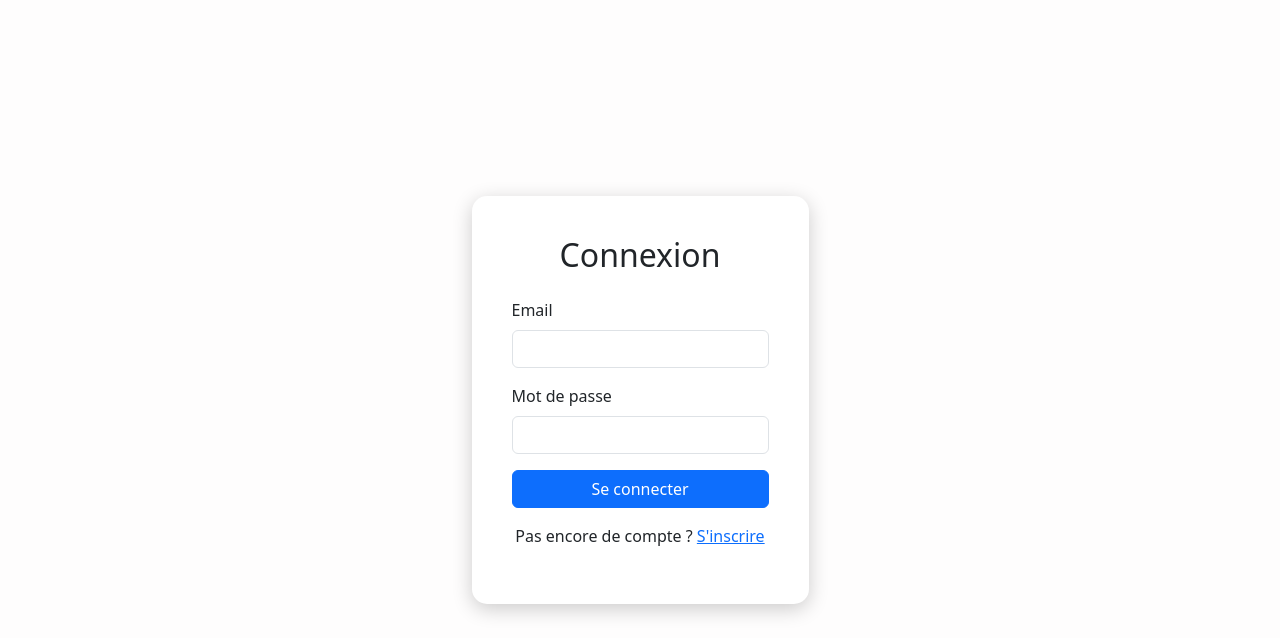
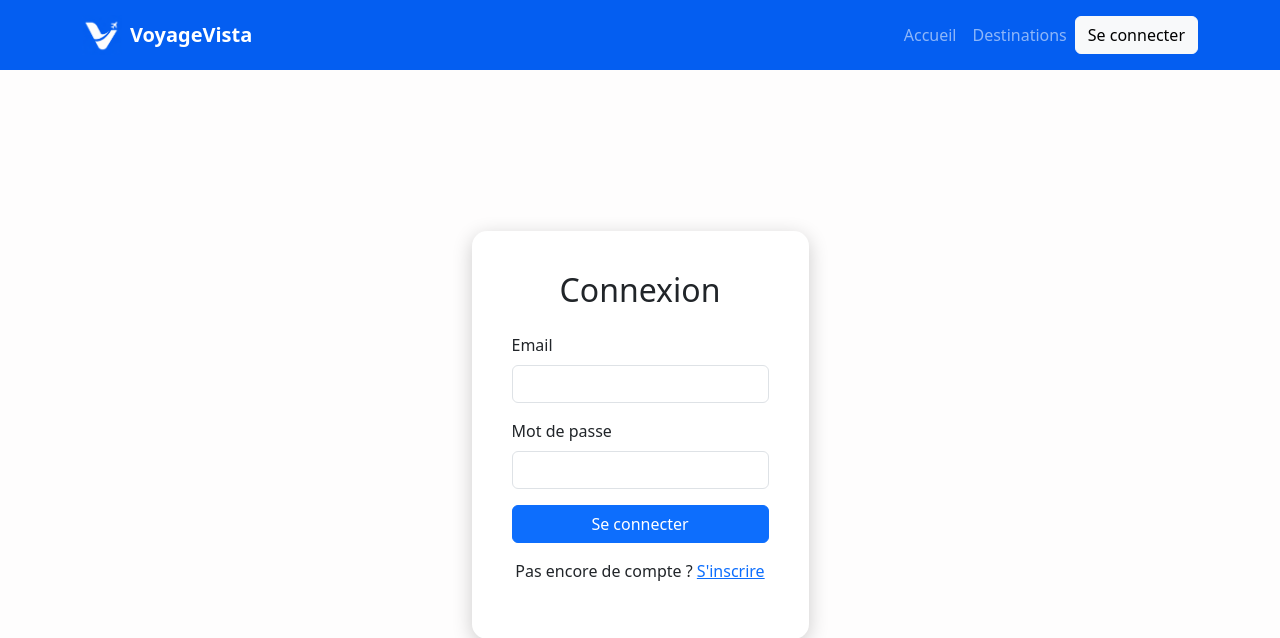
Before and after one commit to nicolas-c14/Voyage_Vista_website, a PHP site: page /login.php in a window 1280 px wide. Shown: the top 638 px of the page. Run offline with PHP 8.4, Linux system fonts and the light colour scheme.

Commit message:
Logo onglet, et image déco

```diff
--- a/admin/add-destination.php
+++ b/admin/add-destination.php
@@ -83,6 +83,7 @@ if ($_SERVER["REQUEST_METHOD"] === "POST") {
     <title>
         Ajouter Destination
     </title>
+    <link rel="icon" href="assets/images/VoyageVistaLogo.png" type="image/png">
 
     <!-- Bootstrap -->
     <link rel="stylesheet"
--- a/admin/dashboard.php
+++ b/admin/dashboard.php
@@ -35,6 +35,8 @@ $destinations = getAllDestinations();
     <title>
         Admin Dashboard
     </title>
+    <link rel="icon" href="assets/images/VoyageVistaLogo.png" type="image/png">
+
 
     <link rel="stylesheet"
           href="../assets/css/bootstrap.min.css">
--- a/destination.php
+++ b/destination.php
@@ -51,6 +51,8 @@ if (!$destination) {
         - VoyageVista
 
     </title>
+    <link rel="icon" href="assets/images/VoyageVistaLogo.png" type="image/png">
+
 
     <!-- Bootstrap -->
     <link rel="stylesheet"
--- a/destinations.php
+++ b/destinations.php
@@ -25,6 +25,8 @@ $destinations = getAllDestinations();
     <title>
         Destinations - VoyageVista
     </title>
+    <link rel="icon" href="assets/images/VoyageVistaLogo.png" type="image/png">
+
 
     <!-- Bootstrap -->
     <link rel="stylesheet"
--- a/includes/navbar.php
+++ b/includes/navbar.php
@@ -1,6 +1,11 @@
 <nav class="navbar navbar-expand-lg navbar-dark custom-navbar">
 
     <div class="container">
+
+        <!-- LOGO -->
+        <img src="/VoyageVista/assets/images/VoyageVistaLogo.png"
+             width="40"
+             class="me-2">
 
         <a class="navbar-brand fw-bold"
            href="/VoyageVista/index.php">
--- a/index.php
+++ b/index.php
@@ -14,6 +14,7 @@ $destinations = getAllDestinations();
     <meta charset="UTF-8">
     <meta name="viewport" content="width=device-width, initial-scale=1.0">
     <title>VoyageVista</title>
+    <link rel="icon" href="assets/images/VoyageVistaLogo.png" type="image/png">
 
     <!-- Bootstrap -->
     <link rel="stylesheet" href="assets/css/bootstrap.min.css">
--- a/login.php
+++ b/login.php
@@ -11,6 +11,8 @@
           content="width=device-width, initial-scale=1.0">
 
     <title>Connexion - VoyageVista</title>
+    <link rel="icon" href="assets/images/VoyageVistaLogo.png" type="image/png">
+
 
     <!-- Bootstrap -->
     <link rel="stylesheet"
@@ -23,6 +25,9 @@
 </head>
 
 <body class="login-body">
+
+    <!-- NAVBAR -->
+    <?php include 'includes/navbar.php'; ?>
 
     <div class="login-container">
 
--- a/register.php
+++ b/register.php
@@ -7,6 +7,7 @@
     <meta charset="UTF-8">
     <meta name="viewport" content="width=device-width, initial-scale=1.0">
     <title>Inscription - VoyageVista</title>
+    <link rel="icon" href="assets/images/VoyageVistaLogo.png" type="image/png">
 
     <!-- Bootstrap -->
     <link rel="stylesheet" href="assets/css/bootstrap.min.css">
--- a/reservations/book.php
+++ b/reservations/book.php
@@ -83,6 +83,8 @@ if ($_SERVER["REQUEST_METHOD"] === "POST") {
     <title>
         Réserver
     </title>
+    <link rel="icon" href="assets/images/VoyageVistaLogo.png" type="image/png">
+
 
     <link rel="stylesheet"
           href="../assets/css/bootstrap.min.css">
--- a/reservations/my-reservations.php
+++ b/reservations/my-reservations.php
@@ -37,6 +37,8 @@ $reservations =
     <title>
         Mes réservations
     </title>
+    <link rel="icon" href="assets/images/VoyageVistaLogo.png" type="image/png">
+
 
     <link rel="stylesheet"
           href="../assets/css/bootstrap.min.css">
```
Also changed, not shown: 1 other file.
